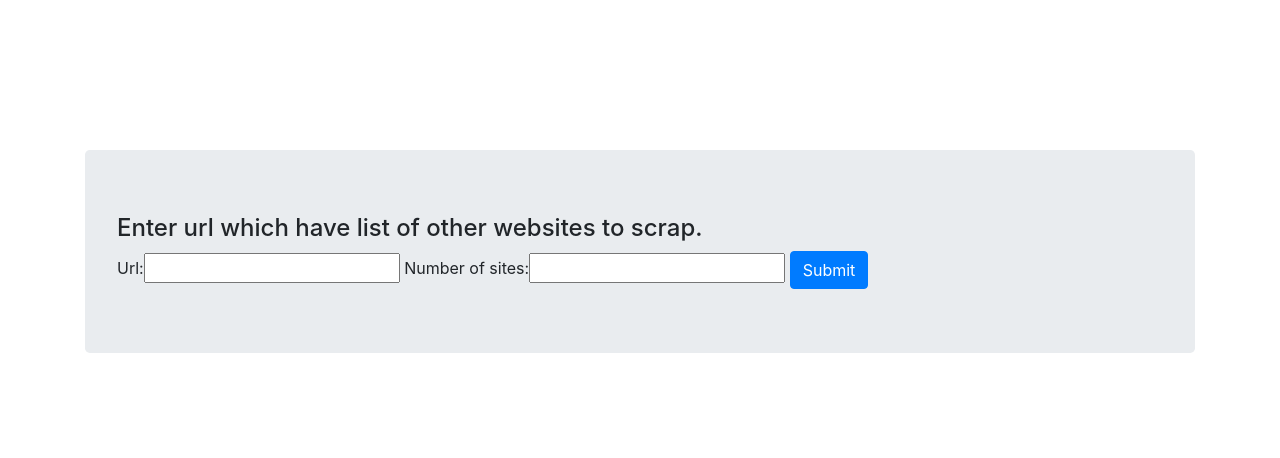
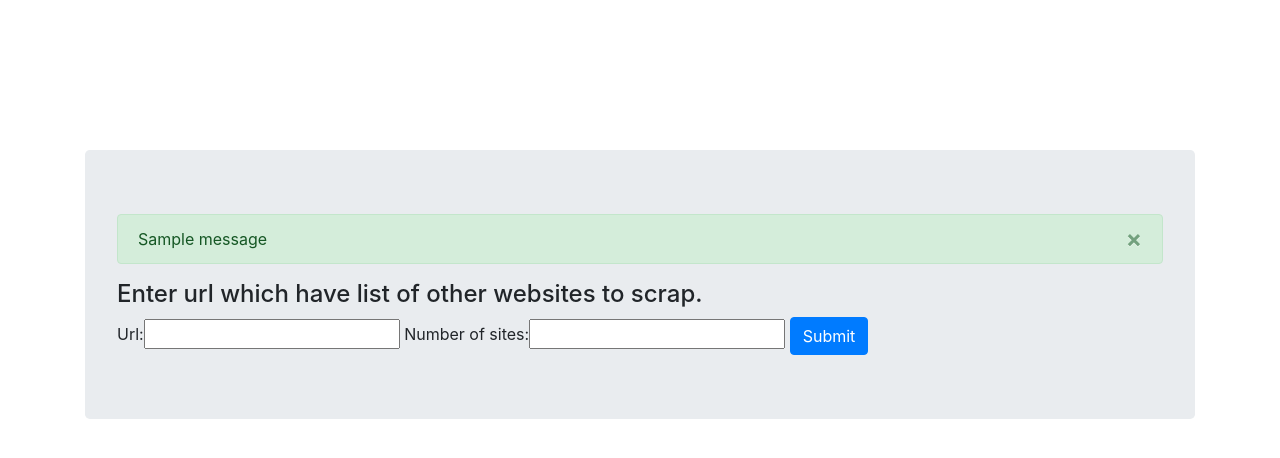
Before and after one commit to PoojaK2611/Web-Scraper, a Django app: page /scrapingsite/home/ in a window 1280 px wide. Shown: the top 458 px of the page. Run offline with Django 3.2, Linux system fonts and the light colour scheme; tables that the repository leaves empty hold one stand-in row (values such as "Sample post"); one stand-in notice (Sample message) is shown; some libraries are stand-ins or nearby versions.

Commit message:
Additional changes of successful messages

```diff
--- a/templates/home.html
+++ b/templates/home.html
@@ -28,15 +28,33 @@
 <body>
     <div class="container">
         <div class="jumbotron">
-        <form action="" method="post" enctype="multipart/form-data">
+            {% if messages %}
+                {% for message in messages %}
+                    <div class="alert alert-success alert-dismissible" role="alert">
+                        {{ message }}
+                        <button type="button" class="close" data-dismiss="alert" aria-label="Close">
+                            <span aria-hidden="true">&times;</span>
+                        </button>
+                    </div>
+            {% endfor %}
+            {% endif %}
+            <form action="" method="post" enctype="multipart/form-data">
             {% csrf_token %}
             <h4>Enter url which have list of other websites to scrap.</h4>
             {{form}}
+            <span style="color:red">
+                {{ form.NumOfSites.errors }}
+            </span>
             <button class="btn btn-primary knn_submit" type="submit" value="submit" id="clicked">
                                         Submit
-                                    </button>
+            </button>
         </form>
             </div>
     </div>
+<script>
+    var dialog = $('.alert');
+    setTimeout(function() { dialog.alert('close'); }, 10000);
+</script>
+
 </body>
 </html>
--- a/web_scraper_tool/forms.py
+++ b/web_scraper_tool/forms.py
@@ -6,4 +6,4 @@ Purpose: To fetch URL and count of sites to scrape
 
 class SimpleForm(forms.Form):
     url = forms.URLField()
-    NumOfSites = forms.IntegerField(label="Number of sites")
+    NumOfSites = forms.IntegerField(label="Number of sites", min_value=1)
--- a/web_scraper_tool/models.py
+++ b/web_scraper_tool/models.py
@@ -1,6 +1,7 @@
 from django.db import models
 import jsonfield
 # Create your models here.
+
 
 class ScrapData(models.Model):
     main_url = models.CharField(max_length=255)
--- a/web_scraper_tool/views.py
+++ b/web_scraper_tool/views.py
@@ -3,16 +3,21 @@ from .models import ScrapData
 from .forms import SimpleForm
 from bs4 import BeautifulSoup
 import requests
+from django.contrib import messages
+
 
 def web_scraper(request):
     if request.method == 'POST':
         form = SimpleForm(request.POST)
         if form.is_valid():
-            #   url to scrap         # url = 'https://websites.co.in/sitemap'
+            #   url to scrap
+            #  url = 'https://websites.co.in/sitemap'
             url = form.cleaned_data['url']
             numOfSites = form.cleaned_data['NumOfSites']
-            plain_html_text = requests.get(url)     #   Load html's plain data into a variable
-            soup = BeautifulSoup(plain_html_text.text, 'html.parser')   #   parse the data
+            plain_html_text = requests.get(url)
+            #   Load html's plain data into a variable
+            soup = BeautifulSoup(plain_html_text.text, 'html.parser')
+            #   parse the data
             get_table = soup.find('table')
             for each_url in get_table.find_all('a')[0:numOfSites]:
                 if each_url.has_attr('href'):
@@ -25,15 +30,17 @@ def web_scraper(request):
                     phone = website_soup.find('a', {"data-type": "phone"})
                     email = website_soup.find('a', {"data-type": "email"})
                     ScrapData.objects.create(
-                        main_url = url1,
+                        main_url=url1,
                         phone=phone['href'],
                         email=email['href']
                     )
                     print("Phone Detail: ", phone['href'])
                     print("Email: ", email['href'])
-            return redirect('web_scraper:home')
+            messages.success(request, "Data has been scraped successfully.")
+            return render(request, 'home.html', {"form": form})
         else:
-            return render(request,'home.html',{"form":form})
+            print(form.errors)
+            return render(request, 'home.html', {"form": form})
     else:
         form = SimpleForm()
-        return render(request,'home.html',{"form": form})
+        return render(request, 'home.html', {"form": form})
```
